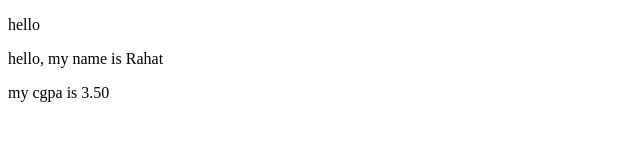
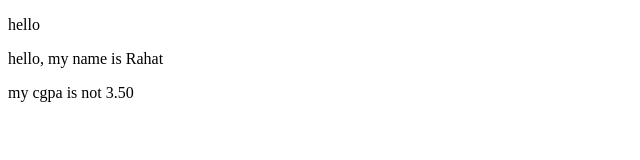
Before and after one commit to MirArfan/my-first-repo, a plain HTML site: page index.html in a window 1280 px wide. Shown: the full height of the page, 0-640 px from the left. Drawn offline with Linux system fonts and the light colour scheme.

Commit message:
cgpa not r

```diff
--- a/index.html
+++ b/index.html
@@ -8,6 +8,6 @@
 <body>
     <p>hello</p>
     <p> hello, my name is Rahat</p>
-    <p> my cgpa is 3.50</p>
+    <p> my cgpa is not 3.50</p>
 </body>
 </html>
```
